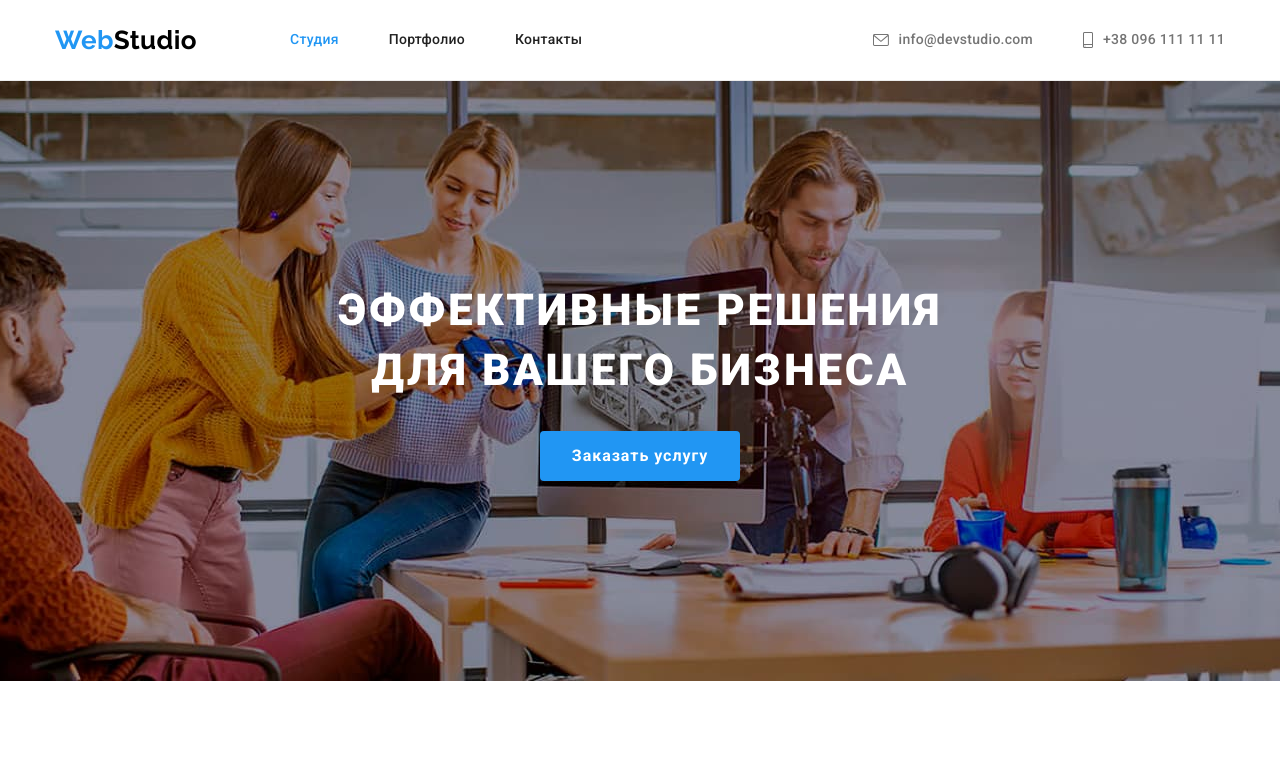
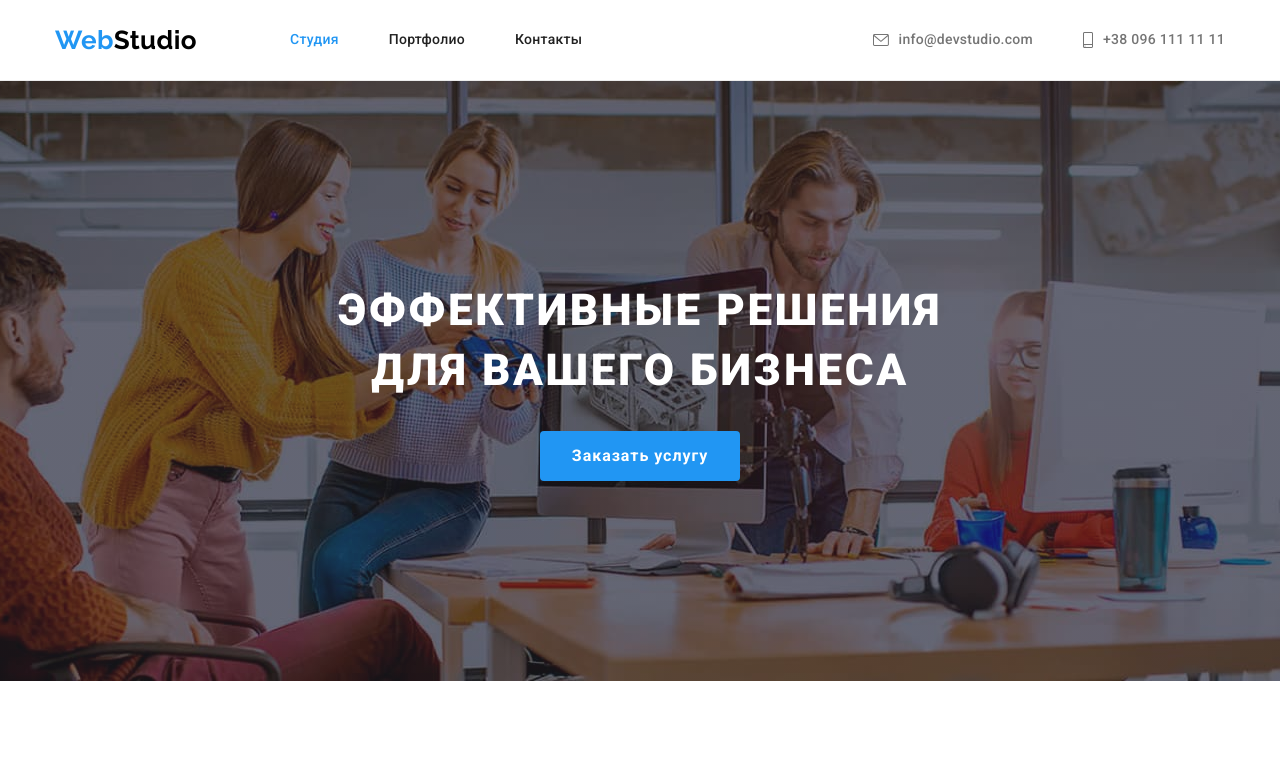
Before and after one commit to Anastasia-Solovei/goit-markup-hw-04, a plain HTML site: page index.html in a window 1280 px wide. Shown: the top 771 px of the page. Drawn offline with nearby package versions, Linux system fonts and the light colour scheme.

Commit message:
Задает рабочий градиент для героя страницы студия.

```diff
--- a/css/styles.css
+++ b/css/styles.css
@@ -148,7 +148,12 @@ img {
   margin-left: auto;
   margin-right: auto;
   background-color: #c4c4c4;
-  background-image: /*linear-gradient(rgba(47, 48, 58, 0.4)),*/ url(../images/hero.jpg);
+  background-image: linear-gradient(
+      to right,
+      rgba(47, 48, 58, 0.4),
+      rgba(47, 48, 58, 0.4)
+    ),
+    url(../images/hero.jpg);
   background-repeat: no-repeat;
   background-position: center;
   background-size: cover;
```
